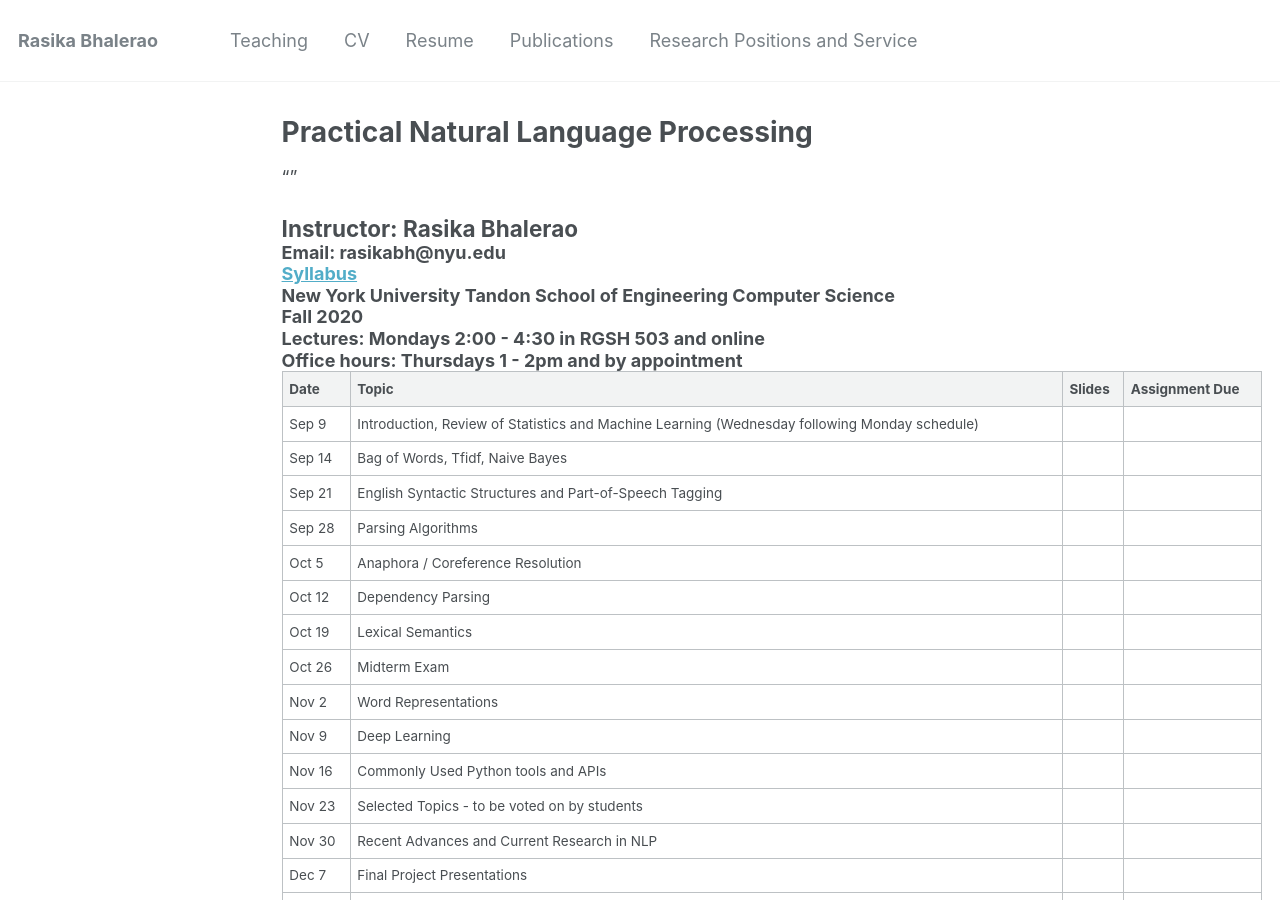
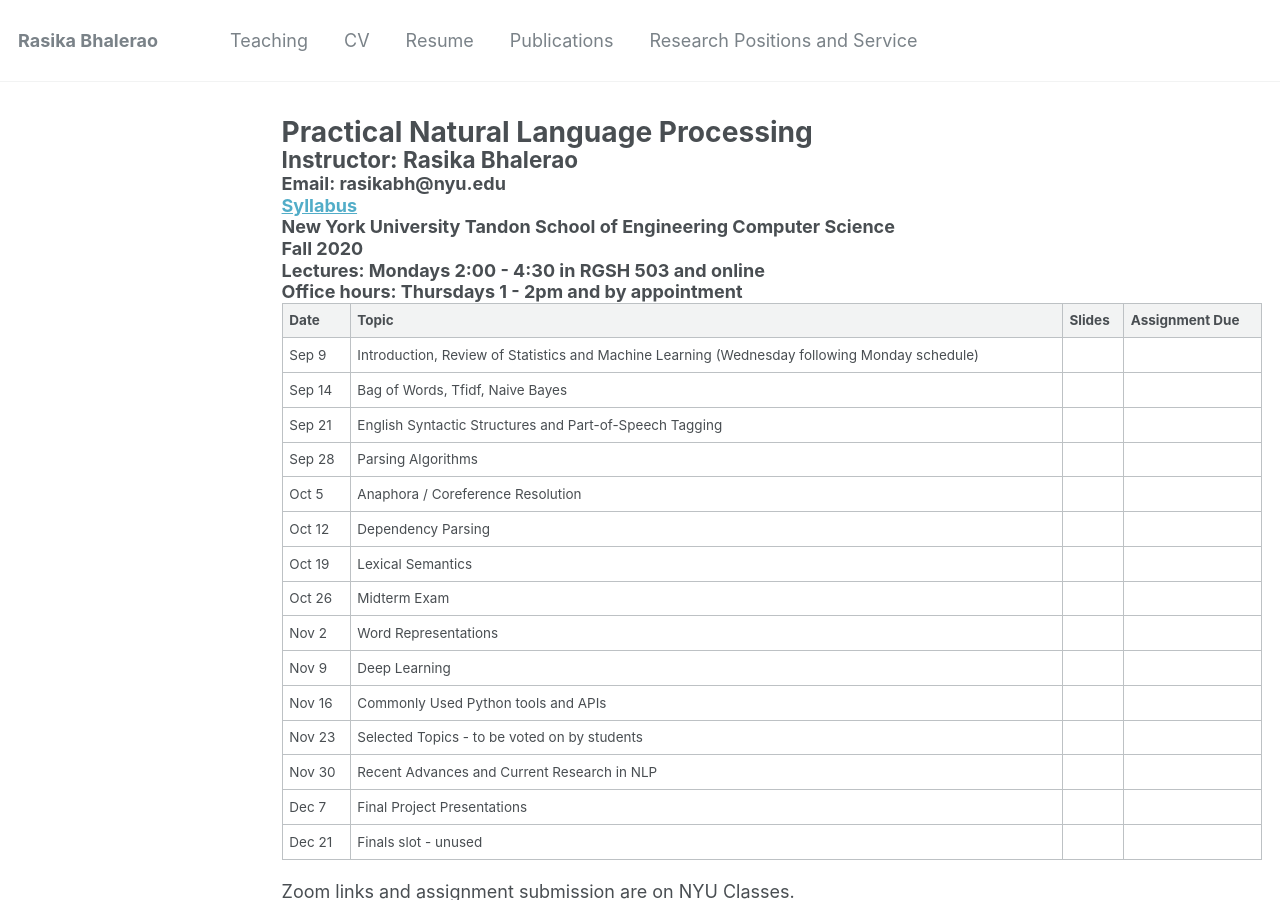
Before and after one commit to rasikabh/rasikabh.github.io, a Jekyll site: the page built from _pages/nlp2020.md, in a window 1280 px wide and 900 px high. Built offline with Jekyll 4.4.1, drawn with Linux system fonts in a browser that asks for light colours.

Commit message:
Update nlp2020.md

```diff
--- a/_pages/nlp2020.md
+++ b/_pages/nlp2020.md
@@ -5,7 +5,7 @@ permalink: nlp2020/
 author_profile: false
 
 ---
-"<style type='text/css'> h1, h2, h3, h4, h5, h6 {margin: 0;} </style>"
+<style type='text/css'> h1, h2, h3, h4, h5, h6 {margin: 0;} </style>
 
 {% include base_path %}
 
```
